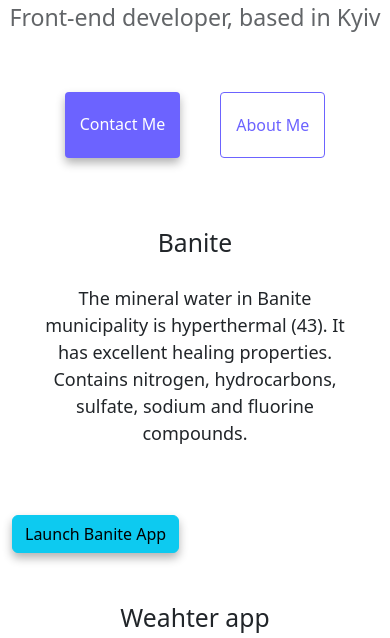
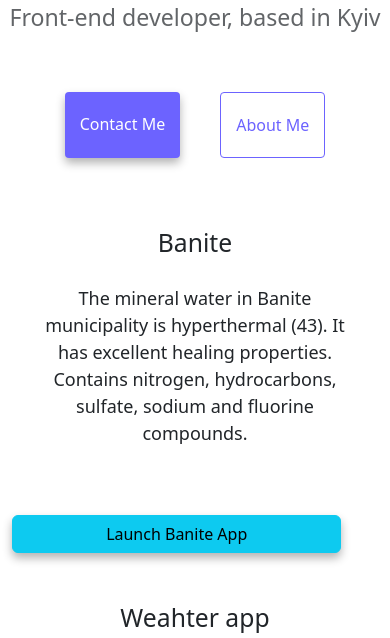
Before and after one commit to NataliiaDe/Advanced-Tools-HW-W3, a website: page index.html in a window 390 px wide. Shown: the part 131-769 px from the top of the page. Drawn offline with nearby package versions, Linux system fonts and the light colour scheme.

Commit message:
Update style.css

```diff
--- a/style.css
+++ b/style.css
@@ -118,7 +118,9 @@ display:none;
 }
 
 .btn{
+  display: block;
   text-align: center;
+  width: 90%;
 }
 
 }
```
